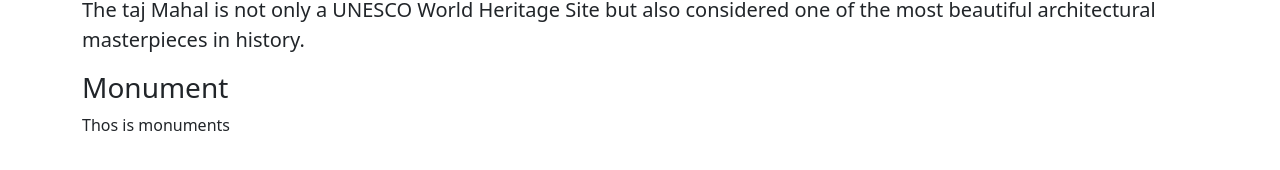
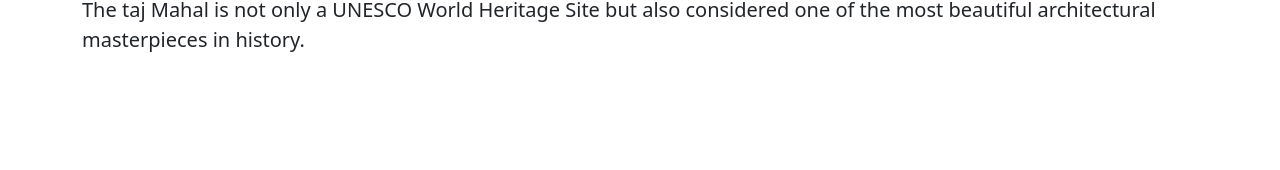
Before and after one commit to iamit-prakash/Taj-Mahal-Info, a React (Vite) app: page / in a window 1280 px wide. Shown: the part 774-944 px from the top of the page. After the commit the page ends 869 px from the top, so only its background shows below. Built offline with nearby package versions, Linux system fonts and the light colour scheme.

Commit message:
Revert "added monument"

```diff
--- a/src/pages/Home.jsx
+++ b/src/pages/Home.jsx
@@ -21,8 +21,6 @@
           considered one of the most beautiful architectural masterpieces in
           history.
         </p>
-        <h3>Monument</h3>
-        <p>Thos is monuments</p>
         </div>
     )
 }
```
